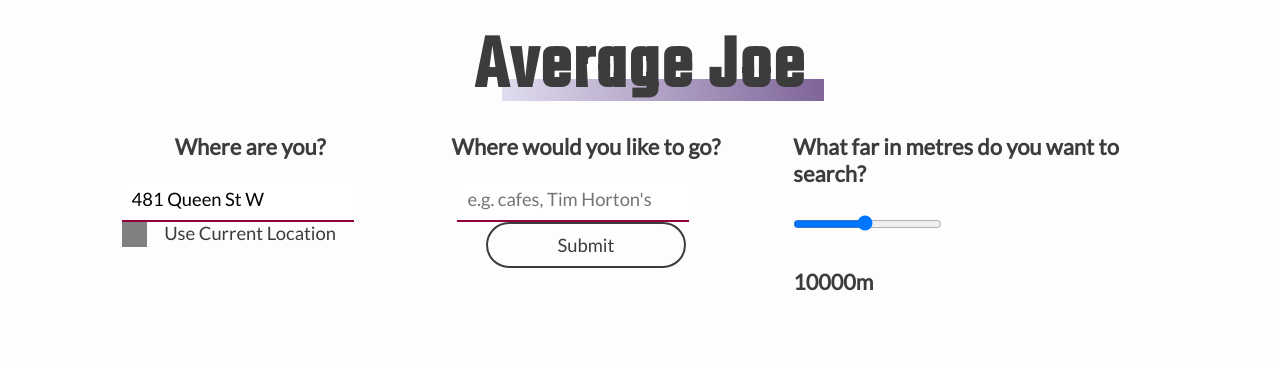
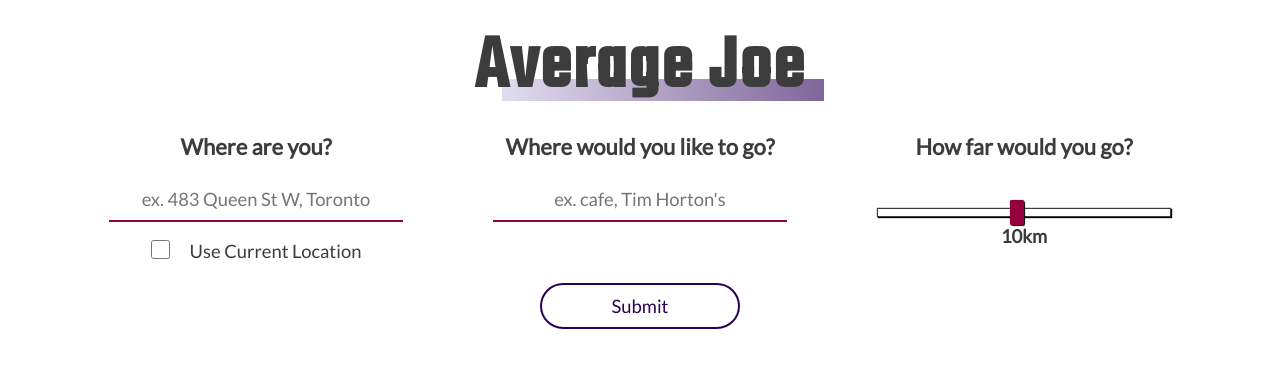
Before and after one commit to teamaveragejoe/average-joe, a React (Create React App) app: page / in a window 1280 px wide. Shown: the top 368 px of the page. Built offline with nearby package versions, Linux system fonts and the light colour scheme.

Commit message:
styled form for desktop

```diff
--- a/src/App.css
+++ b/src/App.css
@@ -1,4 +1,8 @@
+/* FONTS */
+
 @import url("https://fonts.googleapis.com/css?family=Lato|Teko:500&display=swap");
+
+/* SETUP SNIPPET */
 
 article,
 aside,
@@ -177,6 +181,8 @@ input::-moz-focus-inner {
   overflow: hidden;
 }
 
+/* GENERAL */
+
 html {
   font-size: 115%;
 }
@@ -186,7 +192,7 @@ body {
   font-family: "Lato", sans-serif;
   -webkit-font-smoothing: antialiased;
   -moz-osx-font-smoothing: grayscale;
-  background-color: #fdfdfd;
+  /* background-color: #fdfdfd; */
   color: #3c3c3c;
 }
 
@@ -196,6 +202,8 @@ body {
   margin: 0 auto;
   padding-top: 1%;
 }
+
+/* HEADER  */
 
 h1 {
   text-align: center;
@@ -221,6 +229,8 @@ h1::after {
   z-index: -1;
 }
 
+/* FORM SECTION */
+
 h2 {
   font-size: 22px;
 }
@@ -230,15 +240,108 @@ button {
   background: white;
 }
 
-.form-container {
+/* .form-container {
   width: 90%;
+  margin: 0 auto;
+} */
+
+.form-inputs {
+  display: flex;
+  justify-content: space-between;
+}
+
+.form-flex {
+  display: flex;
+  flex-direction: column;
+}
+
+.input-group {
+  width: calc(100% / 3);
+  text-align: center;
+}
+
+input[type=text],
+input[type=range] {
+  width: calc(100% - 90px)
+}
+
+@media (max-width: 1250px) {
+  input[type=text],
+  input[type=range] {
+  width: calc(100% - 70px)
+}
+}
+
+@media (max-width: 1100px) {
+  input[type=text],
+  input[type=range] {
+  width: calc(100% - 50px)
+}
+}
+
+/* **desktop design breaks around 1000px** */
+
+input[type=text] {
+  padding: 10px;
+  margin-bottom: 10px;
+  border: none;
+  border-bottom: #93003d solid 2px;
+  text-align: center;
+  /* width: calc(100% - 60px); */
+}
+
+/* input:hover,
+input:focus,
+input:active {
+  border: none;
+  border-bottom: #93003d solid 2px;
+  padding-bottom: 10px;
+} */
+
+.form-button {
   margin: 0 auto;
 }
 
+.form-container button {
+  border: #3c3c3c 2px solid;
+  border: #2b0058 2px solid;
+  border-radius: 25px;
+  margin-top: 20px;
+  padding: 10px;
+  width: 200px;
+  color: #3c3c3c;
+  color: #2b0058;
+  background: transparent;
+  transition: 0.3s ease;
+}
+
+.form-container button:hover {
+  background: #d4cee8;
+  /* background: #93003d; */
+}
+
+/* CHECKBOX STYLING */
+
 .check-contain {
+  margin-top: 8px;
+}
+
+.checkbox {
+  margin-right: 20px;
+  padding-top: 8px;
+  height: 19px;
+  width: 19px;
+}
+
+.check-label {
+  vertical-align: top;
+  padding-bottom: 5px;
+}
+
+/* .check-contain {
   position: relative;
 }
-/* Hide the browser's default checkbox */
+
 .checkbox-container input {
   position: absolute;
   opacity: 0;
@@ -248,7 +351,6 @@ button {
   border: 1px solid black;
 }
 
-/* Create a custom checkbox */
 .checkmark {
   position: absolute;
   top: 0;
@@ -260,21 +362,18 @@ button {
 
 .container input:checked ~ .checkmark {
   background-color: #2196F3;
-}
+} */
 
-/* Create the checkmark/indicator (hidden when not checked) */
-.checkmark:after {
+/* .checkmark:after {
   content: "";
   position: absolute;
   display: none;
 }
 
-/* Show the checkmark when checked */
 .checkbox-container input:checked ~ .checkmark:after {
   display: block;
 }
 
-/* Style the checkmark/indicator */
 .checkbox-container .checkmark:after {
   left: 9px;
   top: 5px;
@@ -285,48 +384,106 @@ button {
   -webkit-transform: rotate(45deg);
   -ms-transform: rotate(45deg);
   transform: rotate(45deg);
+} */
+
+/* SLIDER STYLING */
+
+/* styling done through tool on http://danielstern.ca/range.css/#/ */
+
+input[type=range] {
+  -webkit-appearance: none;
+  /* width: calc(100% - 60px); */
+  margin: 8.3px 0;
+  padding-top: 22px;
+}
+input[type=range]:focus {
+  outline: none;
+}
+input[type=range]::-webkit-slider-runnable-track {
+  width: 100%;
+  height: 8.4px;
+  cursor: pointer;
+  box-shadow: 1px 1px 1px #000000, 0px 0px 1px #0d0d0d;
+  background: #ffffff;
+  border-radius: 0px;
+  border: 0.7px solid #3c3c3c;
+}
+input[type=range]::-webkit-slider-thumb {
+  box-shadow: 1px 1px 1px #000000, 0px 0px 1px #0d0d0d;
+  border: 1px solid rgba(0, 0, 0, 0);
+  height: 25px;
+  width: 14px;
+  border-radius: 2px;
+  background: #93003d;
+  cursor: pointer;
+  -webkit-appearance: none;
+  margin-top: -9px;
+}
+input[type=range]:focus::-webkit-slider-runnable-track {
+  background: #ffffff;
+}
+input[type=range]::-moz-range-track {
+  width: 100%;
+  height: 8.4px;
+  cursor: pointer;
+  box-shadow: 1px 1px 1px #000000, 0px 0px 1px #0d0d0d;
+  background: #ffffff;
+  border-radius: 0px;
+  border: 0.7px solid #3c3c3c;
+}
+input[type=range]::-moz-range-thumb {
+  box-shadow: 1px 1px 1px #000000, 0px 0px 1px #0d0d0d;
+  border: 1px solid rgba(0, 0, 0, 0);
+  height: 25px;
+  width: 14px;
+  border-radius: 2px;
+  background: #93003d;
+  cursor: pointer;
+}
+input[type=range]::-ms-track {
+  width: 100%;
+  height: 8.4px;
+  cursor: pointer;
+  background: transparent;
+  border-color: transparent;
+  color: transparent;
+}
+input[type=range]::-ms-fill-lower {
+  background: #f2f2f2;
+  border: 0.7px solid #3c3c3c;
+  border-radius: 0px;
+  box-shadow: 1px 1px 1px #000000, 0px 0px 1px #0d0d0d;
+}
+input[type=range]::-ms-fill-upper {
+  background: #ffffff;
+  border: 0.7px solid #3c3c3c;
+  border-radius: 0px;
+  box-shadow: 1px 1px 1px #000000, 0px 0px 1px #0d0d0d;
+}
+input[type=range]::-ms-thumb {
+  box-shadow: 1px 1px 1px #000000, 0px 0px 1px #0d0d0d;
+  border: 1px solid rgba(0, 0, 0, 0);
+  height: 25px;
+  width: 14px;
+  border-radius: 2px;
+  background: #93003d;
+  cursor: pointer;
+  height: 8.4px;
+}
+input[type=range]:focus::-ms-fill-lower {
+  background: #ffffff;
+}
+input[type=range]:focus::-ms-fill-upper {
+  background: #ffffff;
 }
 
-.form-container button {
-  border: #3c3c3c 2px solid;
-  border-radius: 25px;
-  padding: 10px;
-  width: 200px;
-  color: #3c3c3c;
-  background: transparent;
-  transition: 0.3s ease;
-}
-
-.form-container button:hover {
-  border: #93003d 2px solid;
-  color: #93003d;
-  /* background: #93003d; */
-}
-
-.start-input-group,
-.search-input-group {
-  text-align: center;
-}
-
-input {
-  padding: 10px;
-  margin-right: 25px;
-  border: none;
-  border-bottom: #93003d solid 2px;
-}
-
-/* input:hover,
-input:focus,
-input:active {
-  border: none;
-  border-bottom: #93003d solid 2px;
-  padding-bottom: 10px;
-} */
+/* MAP AND LOCATIONS SECTION */
 
 .content-container {
   display: flex;
   height: 65vh;
-  /* flex-direction: column */
+  margin-bottom: 50px;
+  /* border: 2px solid #2b0058; */
 }
 
 .map-and-locations {
@@ -342,7 +499,6 @@ input:active {
 
 .location-list button {
   padding: 10px;
-  /* background: transparent; */
 }
 
 .highlighted-button {
@@ -367,8 +523,12 @@ input:active {
   object-fit: contain;
 }
 
+/* WRITTEN DIRECTIONS */
+
 .directions-list {
   width: 30%;
+  overflow-y: scroll;
+  overflow-x: hidden;
 }
 
 .directions-list h3 {
--- a/src/App.js
+++ b/src/App.js
@@ -14,7 +14,7 @@ class App extends Component {
 
     // set initial location (blank)
     this.state = {
-      base: '481 Queen St W',
+      base: '',
       searchTerm: '',
       range: 10000,
       baseGeoLocation: [],
--- a/src/Form.js
+++ b/src/Form.js
@@ -2,63 +2,71 @@ import React from 'react'
 
 function Form (props) {
   return (
-    <form onSubmit={props.search}>
-      <div className='start-input-group'>
+    <form onSubmit={props.search} className="form-flex">
+      <div className='form-inputs'>
+
+        <div className='start-input-group input-group'>
           <h2>Where are you?</h2>
-
           <input
             type='text'
             name='base'
-          placeholder='e.g. 483 Queen St W, Toronto, ON'
+            placeholder='ex. 483 Queen St W, Toronto'
             required
             pattern='\S.{0,40}'
-          title='No empty space in the beginning please.'
             value={props.base}
             onChange={props.handleInput}
           />
           <div className='check-contain'>
-          <label for='current-location' class='checkbox-container'>
             <input
               id='current-location'
               type='checkbox'
+              className='checkbox'
               onChange={props.getCurrentLocation}
             />
-            <span class='checkmark' />
+            <label htmlFor='current-location' className='check-label'>
+              {/* <span class='checkmark'/> */}
               Use Current Location
             </label>
           </div>
         </div>
 
-      <div className='search-input-group'>
+        <div className='search-input-group input-group'>
           <h2>Where would you like to go?</h2>
           <input
             type='text'
             name='searchTerm'
-          placeholder="e.g. cafes, Tim Horton's"
+            placeholder="ex. cafe, Tim Horton's"
             required
             pattern='\S.{0,40}'
-          title='No empty space in the beginning please.'
             value={props.searchTerm}
             onChange={props.handleInput}
           />
+        </div>
+
+        <div className='range-input-group input-group'>
+          <h2>How far would you go?</h2>
+          <input
+            type='range'
+            name='range'
+            className='range-slider'
+            min='1000'
+            aria-valuemin='1000'
+            max='20000'
+            aria-valuemax='20000'
+            step='1000'
+            value={props.range}
+            onChange={props.handleInput}
+          />
+          <h4>{props.range / 1000}km</h4>
+        </div>
+      </div>
+
+      <div className='form-button'>
         <button type='submit' id='submit-search'>
           Submit
         </button>
       </div>
 
-      <div className="range-input-group">
-        <h2>What far in metres do you want to search?</h2>
-        <input
-          type="range"
-          name="range"
-          min="1000"
-          max="20000"
-          step="1000"
-          value={props.range}
-          onChange={props.handleInput}
-        />
-        <h3>{props.range}m</h3>
-      </div>
     </form>
   )
 }
```
Lines whose indentation alone changed are shown as unchanged.
